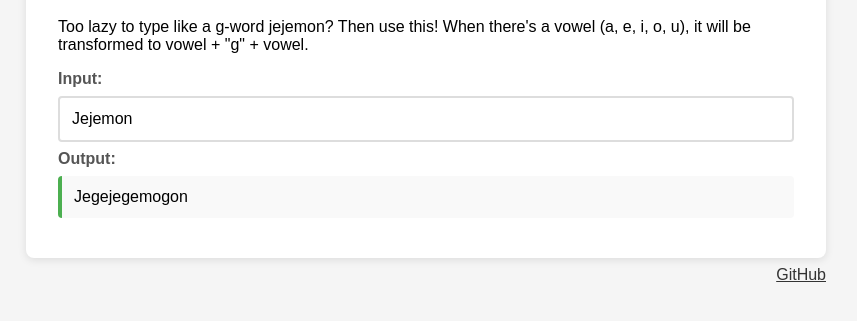
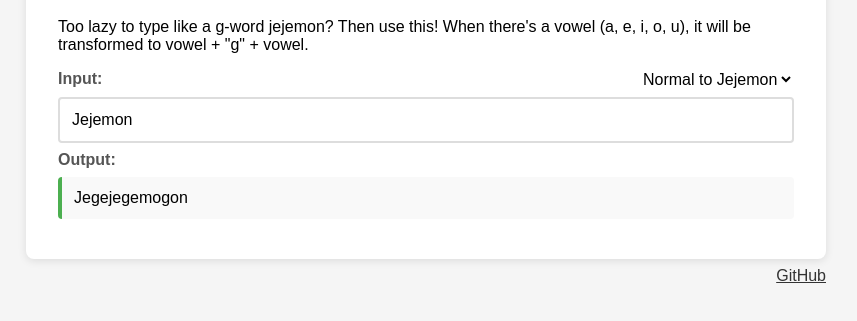
Before and after one commit to yuan-miranda/gw3rd, a plain HTML site: page public/index.html in a window 1280 px wide. Shown: the part 165-486 px from the top of the page, without its empty margins (214-1071 px from the left). Drawn offline with Linux system fonts and the light colour scheme.

```diff
--- a/public/index.html
+++ b/public/index.html
@@ -41,6 +41,18 @@
             outline: none;
         }
 
+        select {
+            font-size: 1rem;
+            border: none;
+            border-radius: 0.25rem;
+            background-color: white;
+        }
+
+        select:focus {
+            border-color: #4caf50;
+            outline: none;
+        }
+
         .output {
             background-color: #f9f9f9;
             padding: 0.75rem;
@@ -72,7 +84,7 @@
             color: white;
             padding: 0.75rem 1rem;
             border-radius: 0.25rem;
-            font-size: 0.875rem;
+            font-size: 1rem;
             font-weight: bold;
             box-shadow: 0 0.125rem 0.5rem rgba(0, 0, 0, 0.2);
             opacity: 0;
@@ -85,6 +97,12 @@
             opacity: 1;
             transform: translateY(0);
         }
+
+        .input-mode-row {
+            display: flex;
+            justify-content: space-between;
+            align-items: center;
+        }
     </style>
 </head>
 
@@ -94,7 +112,14 @@
         <p>Too lazy to type like a g-word jejemon? Then use this! When there's a vowel (a, e, i, o, u), it will be
             transformed to vowel + "g" + vowel.</p>
 
+        <div class="input-mode-row">
             <label for="inputText">Input:</label>
+            <select id="modeSelect" onchange="transformText()">
+                <option value="normal-to-jeje">Normal to Jejemon</option>
+                <option value="jeje-to-normal">Jejemon to Normal</option>
+            </select>
+        </div>
+
         <input type="text" id="inputText" placeholder="Type your text here..." oninput="transformText()"
             onkeypress="handleKeyPress(event)" />
 
@@ -113,14 +138,24 @@
     <script>
         function transformText() {
             const input = document.getElementById("inputText").value;
+            const mode = document.getElementById("modeSelect").value;
             const output = document.getElementById("output");
 
-            const transformed = input.replace(/[aeiouAEIOU]/g, vowel => {
+            let transformed;
+
+            if (mode === "normal-to-jeje") {
+                // vowel becomes vowel+g+vowel
+                transformed = input.replace(/[aeiouAEIOU]/g, vowel => {
                     const lowerVowel = vowel.toLowerCase();
                     return vowel === vowel.toUpperCase() ?
                         `${vowel}G${vowel}` :
                         `${lowerVowel}g${lowerVowel}`;
                 });
+            } else {
+                // vowel+g+vowel becomes vowel
+                transformed = input.replace(/([aeiouAEIOU])g\1/gi, (match, vowel) => vowel);
+            }
+
             output.textContent = transformed || "Transformed text will appear here...";
         }
 
```
Lines whose indentation alone changed are shown as unchanged.
